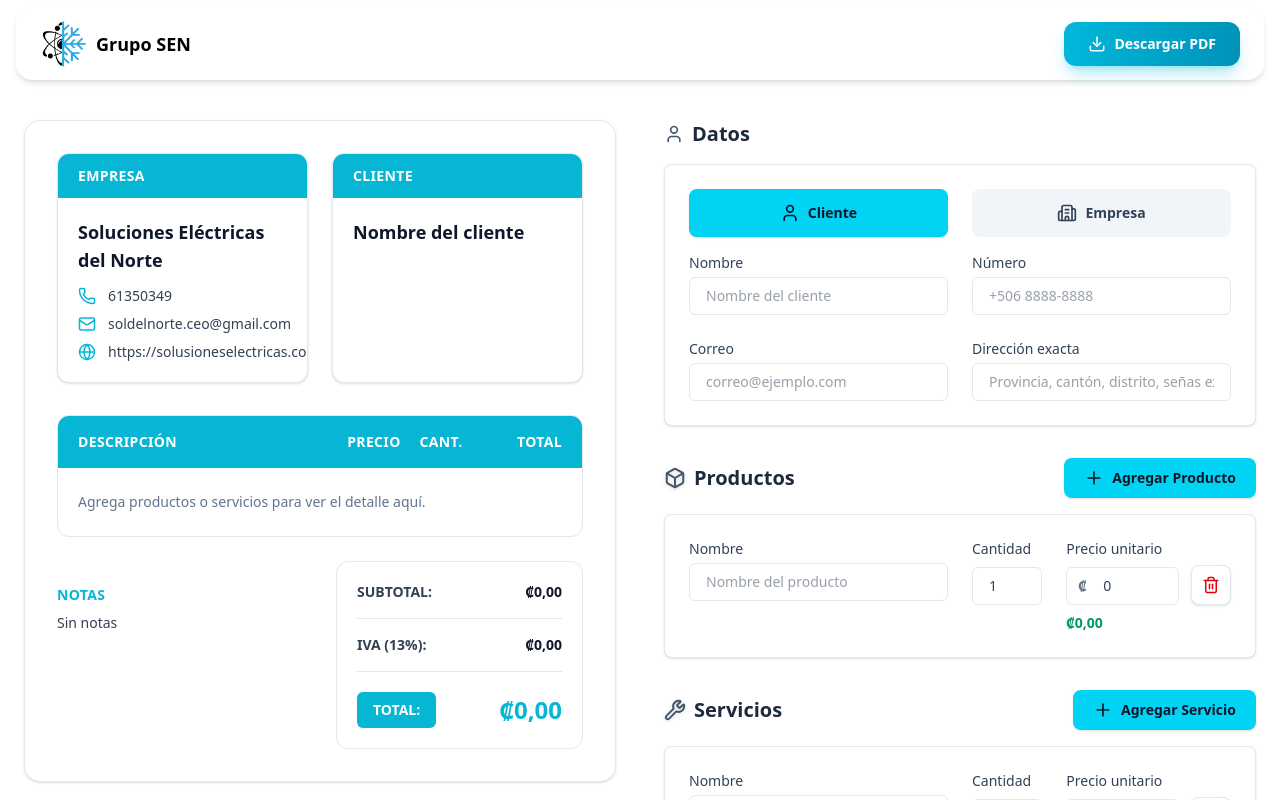
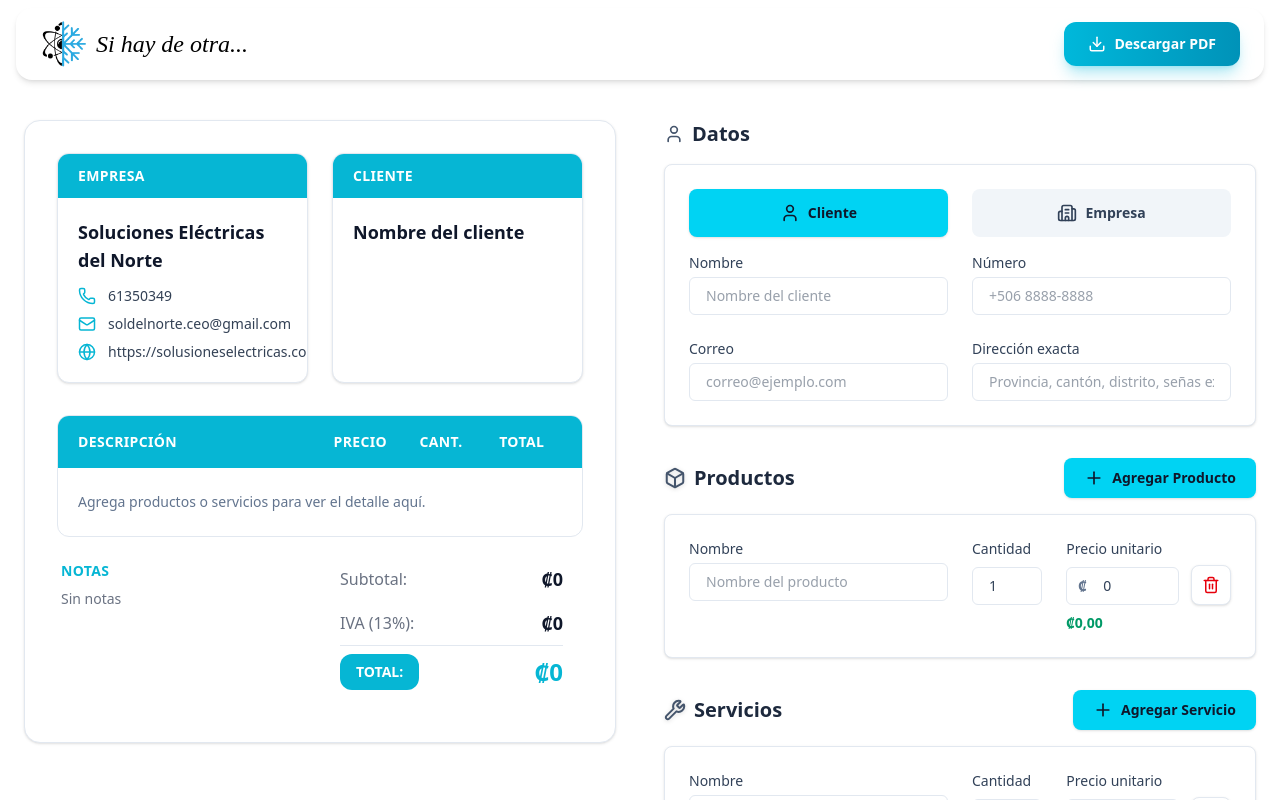
Before and after one commit to JosueMatamoros/SEN_Cotizaciones, a React (Vite) app in the folder frontend/: page / in a window 1280 px wide. Shown: the top 800 px of the page. Built offline with nearby package versions, Linux system fonts and the light colour scheme.

Commit message:
feat: adjust spacing and padding in QuotePreview component

```diff
--- a/frontend/src/components/preview/QuotePreview.jsx
+++ b/frontend/src/components/preview/QuotePreview.jsx
@@ -20,13 +20,15 @@ function getTipoCambio(value, fallback = 520) {
 function formatMoney(amount, currency) {
   const n = Number.isFinite(amount) ? amount : 0;
   try {
+    const isCRC = currency === "CRC";
     return new Intl.NumberFormat("es-CR", {
       style: "currency",
       currency,
-      maximumFractionDigits: 2,
+      minimumFractionDigits: isCRC ? 0 : 2,
+      maximumFractionDigits: isCRC ? 0 : 2,
     }).format(n);
   } catch {
-    return String(n.toFixed(2));
+    return String(n);
   }
 }
 
@@ -182,11 +184,11 @@ export default function QuotePreview({
         </div>
 
         <div className="mt-8 overflow-hidden rounded-xl border border-[#E2E8F0]">
-          <div className="grid grid-cols-12 bg-[#06B6D4] px-5 py-4 text-xs font-semibold tracking-wide text-white md:text-sm">
-            <div className="col-span-6">DESCRIPCIÓN</div>
-            <div className="col-span-2 text-right">PRECIO</div>
-            <div className="col-span-2 text-center">CANT.</div>
-            <div className="col-span-2 text-right">TOTAL</div>
+        <div className="grid grid-cols-12 bg-[#06B6D4] px-5 py-4 text-xs font-semibold tracking-wide text-white md:text-sm">
+            <div className="col-span-6 ">DESCRIPCIÓN</div>
+            <div className="hidden sm:block md:col-span-2 text-center">PRECIO</div>
+            <div className="hidden sm:block md:col-span-2 text-center">CANT.</div>
+            <div className="col-span-6 md:col-span-2 text-left sm:text-center">TOTAL</div>
           </div>
 
           <div className="divide-y divide-[#E2E8F0]">
@@ -209,21 +211,21 @@ export default function QuotePreview({
                     ].join(" ")}
                   >
                     <div className="col-span-6">
-                      <div className="text-sm font-semibold text-[#0F172A] md:text-base">
+                      <div className="text-sm font-semibold text-[#0F172A] text- md:text-base ">
                         {it.nombre}
                       </div>
                       {it.detalle ? (
-                        <div className="mt-1 text-sm text-[#64748B]">
+                        <div className="mt-1  text-sm text-[#64748B] ">
                           {it.detalle}
                         </div>
                       ) : null}
                     </div>
 
-                    <div className="col-span-2 text-right text-sm text-[#334155] md:text-base">
+                    <div className="hidden md:block md:col-span-2 text-right text-sm text-[#334155] md:text-base">
                       {formatMoney(precioUnitario, currencyToShow)}
                     </div>
 
-                    <div className="col-span-2 text-center text-sm text-[#334155] md:text-base">
+                    <div className="hidden  sm:block col-span-2 text-center text-sm text-[#334155] md:text-base">
                       {it.cantidad}
                     </div>
 
@@ -237,39 +239,39 @@ export default function QuotePreview({
           </div>
         </div>
 
-        <div className="mt-6 grid grid-cols-1 gap-8 md:grid-cols-12">
-          <div className="md:col-span-6 mt-6">
+        <div className="mt-0 flex flex-col-reverse md:grid md:grid-cols-12 ">
+          <div className="md:col-span-6 mt-2 md:mt-6 pl-4 md:pl-1">
             <div className="text-sm font-semibold tracking-wide text-[#06B6D4] mb-2">
               NOTAS
             </div>
-            <div className="text-sm leading-5 text-[#334155] whitespace-pre-line break-words">
+            <div className="text-sm leading-5 text-gray-500 whitespace-pre-line break-words">
               {nota || "Sin notas"}
             </div>
           </div>
-          <div className="md:col-span-6">
-            <div className="rounded-xl border border-[#E2E8F0] bg-[#FFFFFF]">
-              <div className="p-5">
-                <div className="flex items-center justify-between border-b border-[#E2E8F0] pb-4">
-                  <div className="text-sm font-semibold text-[#334155]">
-                    SUBTOTAL:
+          <div className="md:col-span-6 ">
+            <div className=" bg-[#FFFFFF]">
+              <div className="p-5 ">
+                <div className="flex items-center justify-between  py-2">
+                  <div className="text-md  text-gray-500">
+                    Subtotal:
                   </div>
-                  <div className="text-sm font-semibold text-[#0F172A]">
+                  <div className="text-lg font-semibold text-[#0F172A]">
                     {formatMoney(subtotal, currencyToShow)}
                   </div>
                 </div>
 
-                <div className="flex items-center justify-between border-b border-[#E2E8F0] py-4">
-                  <div className="text-sm font-semibold text-[#334155]">
+                <div className="flex items-center justify-between border-b border-[#E2E8F0] py-2 ">
+                  <div className="text-md  text-gray-500">
                     IVA ({Math.round(ivaRate * 100)}%):
                   </div>
-                  <div className="text-sm font-semibold text-[#0F172A]">
+                  <div className="text-lg font-semibold text-[#0F172A]">
                     {formatMoney(iva, currencyToShow)}
                   </div>
                 </div>
 
-                <div className="pt-5">
+                <div className="pt-2">
                   <div className="flex items-center justify-between">
-                    <div className="inline-flex items-center rounded-md bg-[#06B6D4] px-4 py-2 text-sm font-semibold text-white">
+                    <div className="inline-flex items-center rounded-xl bg-[#06B6D4] px-4 py-2 text-sm font-semibold text-white">
                       TOTAL:
                     </div>
                     <div className="text-2xl font-semibold text-[#06B6D4]">
@@ -283,9 +285,9 @@ export default function QuotePreview({
         </div>
 
         {anexos && (
-          <div className="mt-8">
+          <div className="mt-4">
             <div className="rounded-xl border border-[#E2E8F0] bg-[#FFFFFF] p-5">
-              <div className="text-sm font-semibold text-[#334155] mb-2">Anexos:</div>
+              <div className="text-sm font-semibold tracking-wide text-[#06B6D4] mb-2">ANEXOS:</div>
               <div className="text-[#334155] whitespace-pre-line break-words">{textoMostrar}</div>
               {isLong && (
                 <button
--- a/frontend/src/components/shared/Header.jsx
+++ b/frontend/src/components/shared/Header.jsx
@@ -10,9 +10,12 @@ export function NavbarSimple({ onDescargar, guardando }) {
         <div className="flex items-center justify-between">
           <div className="flex items-center">
             <img src={logo} alt="Logo" className="h-12 w-auto" />
-            <span className="ml-2 font-bold text-lg font-roboto-slab">
-              Grupo SEN
-            </span>
+              <span
+                className="ml-2 text-2xl italic font-[cursive] font-light"
+                style={{ fontFamily: 'Dancing Script, cursive' }}
+              >
+                Si hay de otra...
+              </span>
           </div>
 
           <button
@@ -41,7 +44,8 @@ export function NavbarSimple({ onDescargar, guardando }) {
             ) : (
               <>
                 <Download size={18} />
-                <span>Descargar PDF</span>
+                <span className="block md:hidden">PDF</span>
+                <span className="hidden md:block">Descargar PDF</span>
               </>
             )}
           </button>
```
Also changed, not shown: frontend/public/assets/.png (deleted), frontend/public/assets/footer-sen.png.
